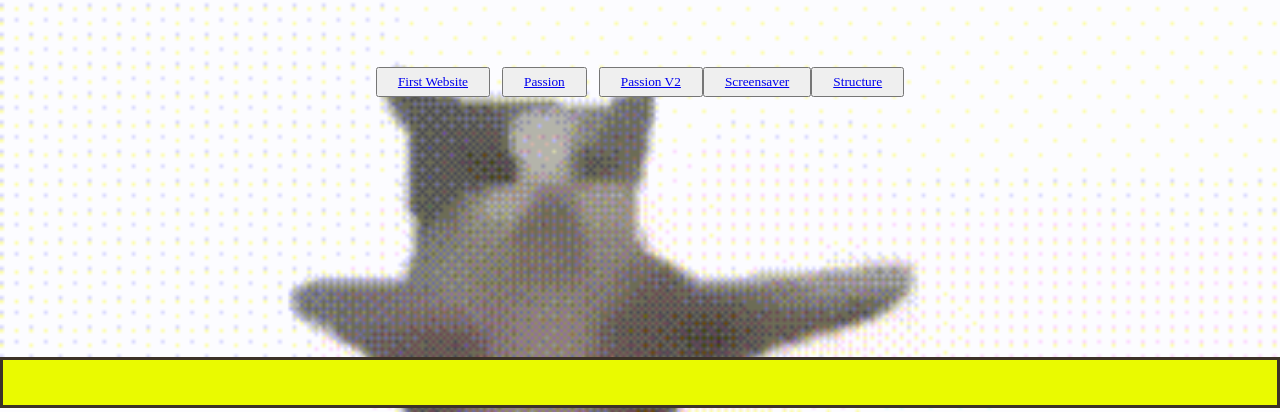
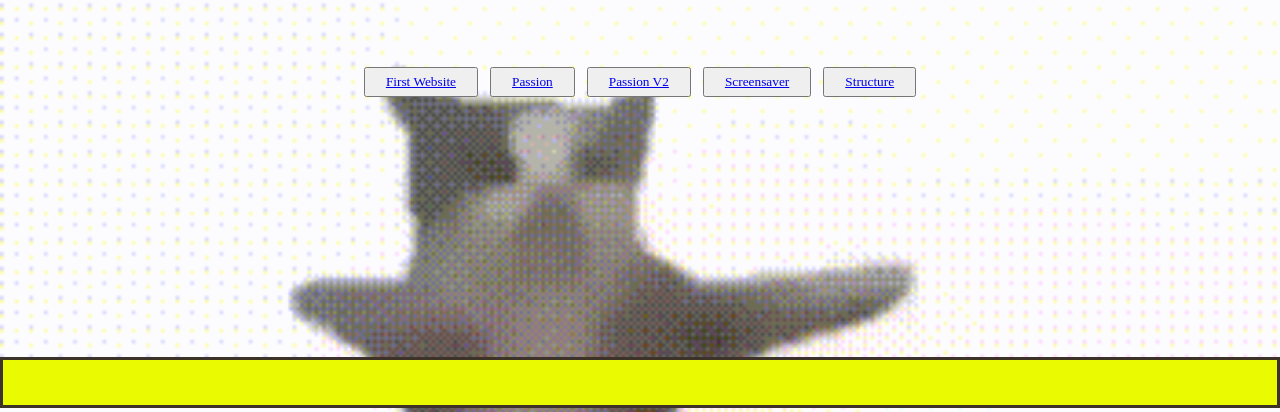
Before and after one commit to ChippyToof/homepage-web-design, a plain HTML site: page homepage-assets/pages/menu-page.html in a window 1280 px wide. Shown: the part 388-800 px from the top of the page. Drawn offline with Linux system fonts and the light colour scheme.

Commit message:
updated button spacing
fixed button spacing for menu page

```diff
--- a/homepage-assets/pages/menu-page.html
+++ b/homepage-assets/pages/menu-page.html
@@ -21,12 +21,11 @@
                 <a href="../../passion/passion.html"> Passion </a></button> &nbsp; &nbsp;
 
             <button class="menu-buttons">
-                <a href="../../passion-v2/passion-v2.html"> Passion V2</a> </button>
+                <a href="../../passion-v2/passion-v2.html"> Passion V2</a> </button>&nbsp; &nbsp;
 
 
          <button class="menu-buttons">
-                <a href="../../screensaver/screensaver/screensaver.html"> Screensaver</a> </button>
-
+                <a href="../../screensaver/screensaver/screensaver.html"> Screensaver</a> </button> &nbsp; &nbsp;
 
                 <button class="menu-buttons">
                 <a href="../../structure/structure-page2.html"> Structure</a> </button>
```
